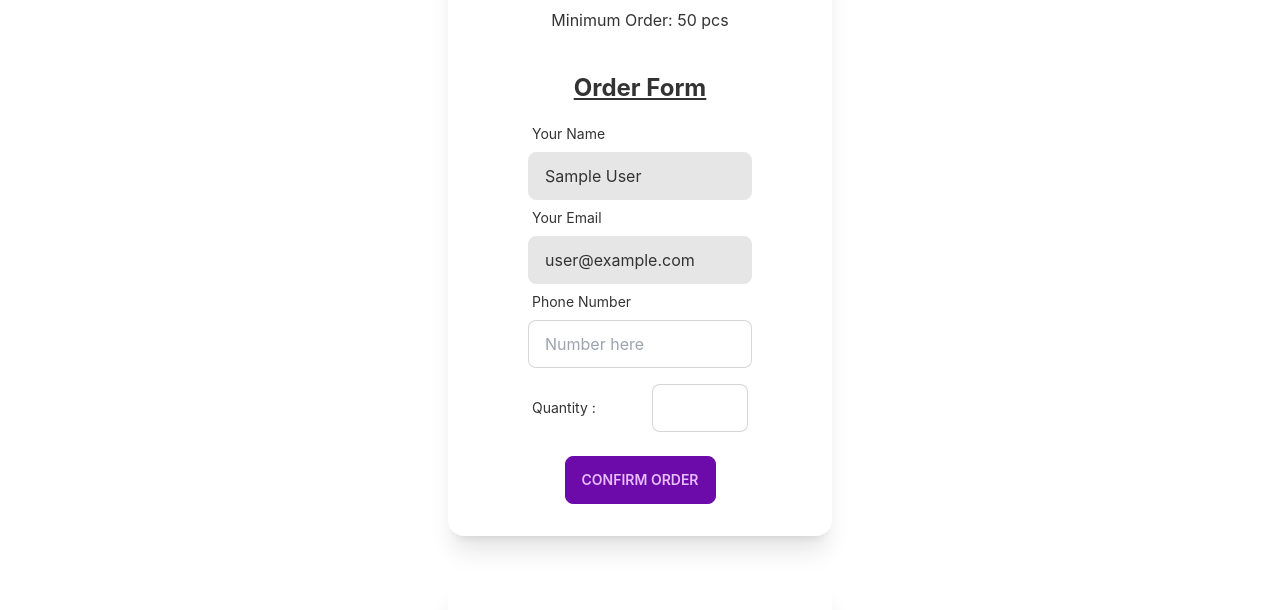
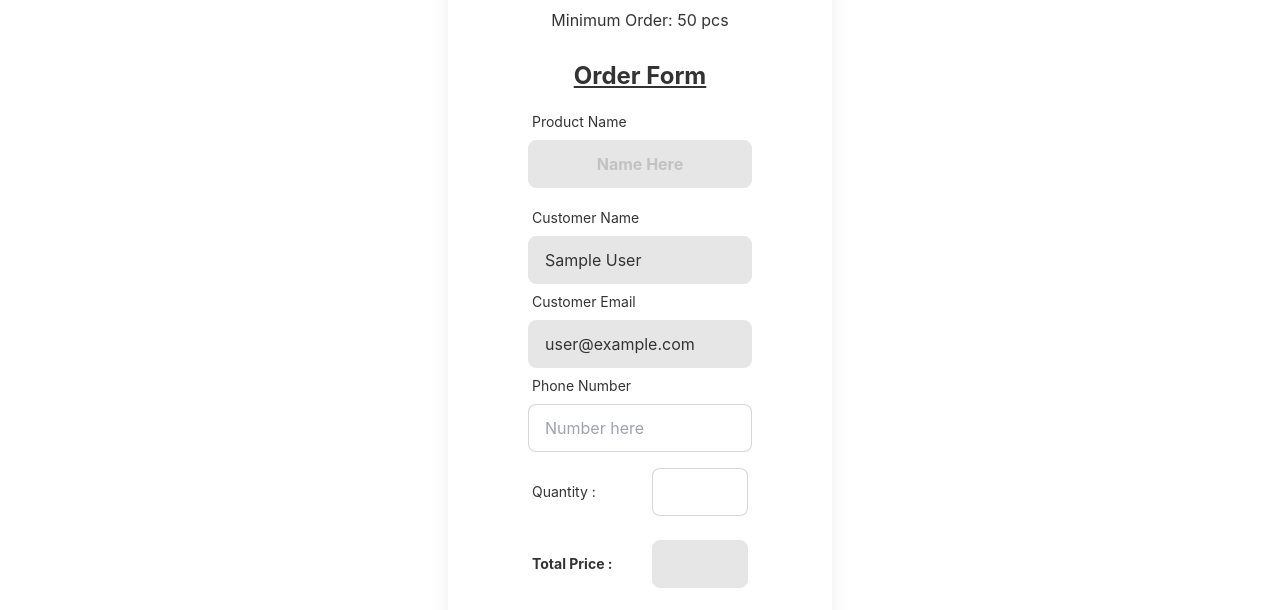
Before and after one commit to KMNayem/manufacturer-sebsite, a React (Create React App) app: page /product/1 in a window 1280 px wide. Shown: the part 320-930 px from the top of the page. Built offline with nearby package versions, Linux system fonts and the light colour scheme; no server answers; sample sign-in values are in the browser's storage.

Commit message:
getting value

```diff
--- a/src/Pages/Home/Products/Products.js
+++ b/src/Pages/Home/Products/Products.js
@@ -4,6 +4,7 @@ import Product from '../Product/Product';
 const Products = () => {
 
     const [products, setProducts] = useState([]);
+
 
     useEffect(() =>{
         fetch('http://localhost:5000/product')
@@ -19,7 +20,10 @@ const Products = () => {
                 {
                     products.map(products => (
                         <Product
-                        key={products.id} product ={products}
+                        key={products.id}
+                        product ={products}
+
+
                         >
 
                         </Product>
--- a/src/Pages/OrderDetails/OrderDetails.js
+++ b/src/Pages/OrderDetails/OrderDetails.js
@@ -1,15 +1,14 @@
 import React, { useEffect, useState } from 'react';
+import { useAuthState } from 'react-firebase-hooks/auth';
 import { useParams } from 'react-router-dom';
-import OrderForm from '../OrderForm/OrderForm';
+import auth from '../../firebase.init';
+
 
 const OrderDetails = () => {
-
+     const [user, loading] = useAuthState(auth);
      const {productId} = useParams();
      const [product, setProduct] = useState({});
      const {_id, quantity, balance, picture, name, about} = product;
-
-
-
 
      useEffect(() =>{
          const url =`http://localhost:5000/product/${productId}`;
@@ -18,6 +17,22 @@ const OrderDetails = () => {
          .then(res => res.json())
          .then(data => setProduct(data));
      }, []);
+
+
+
+     const handleOrderSubmit = (event) => {
+        event.preventDefault();
+        const name = event.target.name.value;
+        const email = event.target.email.value;
+        const number = event.target.phone.value;
+        const orderQuantity = event.target.orderQuantity.value;
+        const productName = name;
+        const totalPrice = parseInt(orderQuantity) * parseInt(balance);
+
+        console.log(name, productName, email,  number, orderQuantity, totalPrice);
+
+        // const order = { number, orderQuantity, totalPrice, picture, name, about }
+     }
 
 
     return (
@@ -33,11 +48,56 @@ const OrderDetails = () => {
                 <h4>Price: ${balance} per pcs</h4>
                 <h4>Minimum Order: 50 pcs</h4>
 
-                <OrderForm></OrderForm>
+            <form onSubmit={handleOrderSubmit}>
+                <div  className='mt-5'>
+                    <h2 className='mt-3 font-bold text-2xl '><u>Order Form</u></h2>
+                    <div class="form-control mt-3 w-full max-w-xs">
+                        <label class="label">
+                            <span class="label-text">Product Name</span>
+                        </label>
+                        <input type="text" disabled name="productName"  value={name} placeholder="Name Here" class="input font-bold text-center input-bordered w-full max-w-xs" />
+                    </div>
+                    <div class="form-control mt-3 w-full max-w-xs">
+                        <label class="label">
+                            <span class="label-text">Customer Name</span>
+                        </label>
+                        <input type="text" disabled name="name"  value={user?.displayName || ''} placeholder="Name Here" class="input  input-bordered w-full max-w-xs" />
+                    </div>
 
+                    <div class="form-control w-full max-w-xs">
+                        <label class="label">
+                            <span class="label-text">Customer Email</span>
+                        </label>
+                        <input type="text" name="email"  disabled value={user?.email || ''} placeholder="Email here" class="input input-bordered w-full max-w-xs" />
+                    </div>
+                    <div class="form-control w-full max-w-xs">
+                         <label class="label">
+                            <span class="label-text">Phone Number</span>
+                         </label>
+                         <input type="number" name='phone' placeholder="Number here" class="input input-bordered w-full max-w-xs" />
+                    </div>
+                    <div class="form-control w-full max-w-xs">
+                         <label class="label mt-2">
+                             <span class="label-text">Quantity :</span>
+                             <input type="number" name="orderQuantity" min="50" max="500" placeholder="" class="input input-bordered w-24 max-w-xs" />
+                         </label>
 
+                    </div>
+                    <div class="form-control w-full max-w-xs">
+                         <label class="label mt-2">
+                             <span class="label-text font-bold">Total Price :</span>
+                             <input type="number" name="totalPrice" disabled placeholder="" class="input input-bordered w-24 max-w-xs" />
+                         </label>
 
+                    </div>
+
+                    <div class="mt-4">
+                        <input type='submit' value='CONFIRM ORDER' class="btn btn-primary"/>
+                     </div>
+                </div>
+            </form>
             </div>
+
         </div>
         <div class="card w-96 mt-10  max-w-sm mx-auto bg-base-100 shadow-xl">
   <div class="card-body">
--- a/src/Pages/OrderForm/OrderForm.js
+++ b/src/Pages/OrderForm/OrderForm.js
@@ -5,55 +5,16 @@ import auth from '../../firebase.init';
 
 
 const OrderForm = () => {
-    const minValue =( that, value )=>{
-        const min = parseInt(that.getAttribute('min'))
-        const val = parseInt(value);
-        if(val < min || isNaN(val)){
-            return alert('please order at least 50 product..');
-        }
-        else{
-            return val;
-        }
-    }
-
-    //****************** ORDER WORK HERE ******************//
 
 
 
-    const [user, loading, error] = useAuthState(auth);
+
+
+
+
 
     return (
-        <div className='mt-5'>
-            <h2 className='mt-3 font-bold text-2xl '><u>Order Form</u></h2>
-            <div class="form-control mt-3 w-full max-w-xs">
-                <label class="label">
-                    <span class="label-text">Your Name</span>
-                </label>
-                <input type="text" disabled value={user?.displayName || ''} placeholder="Name Here" class="input input-bordered w-full max-w-xs" />
-            </div>
-            <div class="form-control w-full max-w-xs">
-                <label class="label">
-                    <span class="label-text">Your Email</span>
-                </label>
-                <input type="text"  disabled value={user?.email || ''} placeholder="Email here" class="input input-bordered w-full max-w-xs" />
-            </div>
-            <div class="form-control w-full max-w-xs">
-                    <label class="label">
-                        <span class="label-text">Phone Number</span>
-                    </label>
-                    <input type="number" placeholder="Number here" class="input input-bordered w-full max-w-xs" />
-                </div>
-            <div class="form-control w-full max-w-xs">
-                <label class="label mt-2">
-                    <span class="label-text">Quantity :</span>
-                    <input type="number" onKeyUp={minValue} min="50" placeholder="" class="input input-bordered w-24 max-w-xs" />
-                </label>
-            </div>
-
-                <div class="mt-4">
-                    <button class="btn btn-primary">Confirm Order</button>
-                </div>
-        </div>
+       <div></div>
     );
 };
 
```
Also changed, not shown: src/Pages/practice/practice.js (added).
